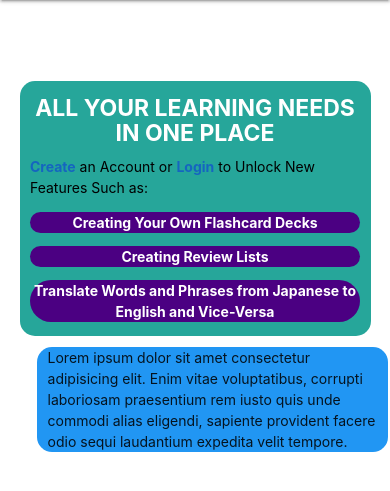
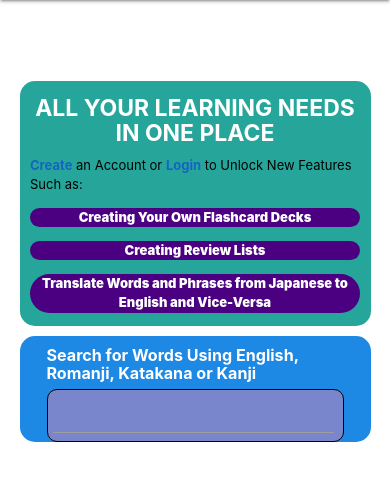
Before and after one commit to smuha538/Learn-Japanese-Website, a PHP site: page / in a window 390 px wide. Shown: the part 60-551 px from the top of the page. Run offline with PHP 8.4, Linux system fonts and the light colour scheme; some web fonts are replaced.

Commit message:
features section done

```diff
--- a/public/css/index.css
+++ b/public/css/index.css
@@ -29,3 +29,36 @@ h5 {
     border-radius: 15px;
     margin-top: 3%;
 }
+
+#search {
+    width: 95%;
+    margin-left: 2%;
+}
+
+#searchDiv {
+    border: black solid 1px;
+    border-radius: 10px;
+    height: 50%;
+}
+
+div h6 {
+    margin-left: 5%;
+}
+
+@media screen and (max-width: 600px)
+{
+    #searchSection {
+      margin-left: 0;
+      order: 1;
+     }
+
+     #featureSection {
+        font-size: small;
+     }
+
+     #features
+     {
+        font-weight: bold;
+     }
+
+}
--- a/public/index.php
+++ b/public/index.php
@@ -36,8 +36,15 @@
                     </ul>
                 </div>
             </div>
-            <div id="searchSection" class="col s12 l6 blue">
-                Lorem ipsum dolor sit amet consectetur adipisicing elit. Enim vitae voluptatibus, corrupti laboriosam praesentium rem iusto quis unde commodi alias eligendi, sapiente provident facere odio sequi laudantium expedita velit tempore.
+            <div id="searchSection" class="col s12 l6 blue darken-1">
+                <h6 class="white-text" style="font-weight: bold;">Search for Words Using English, Romanji, Katakana or Kanji</h6>
+                <div class="container indigo lighten-2" id="searchDiv">
+                    <label for="search"></label>
+                    <input type="text" id="search" class="white-text">
+                </div>
+                <div>
+
+                </div>
             </div>
         </div>
     </div>
```
